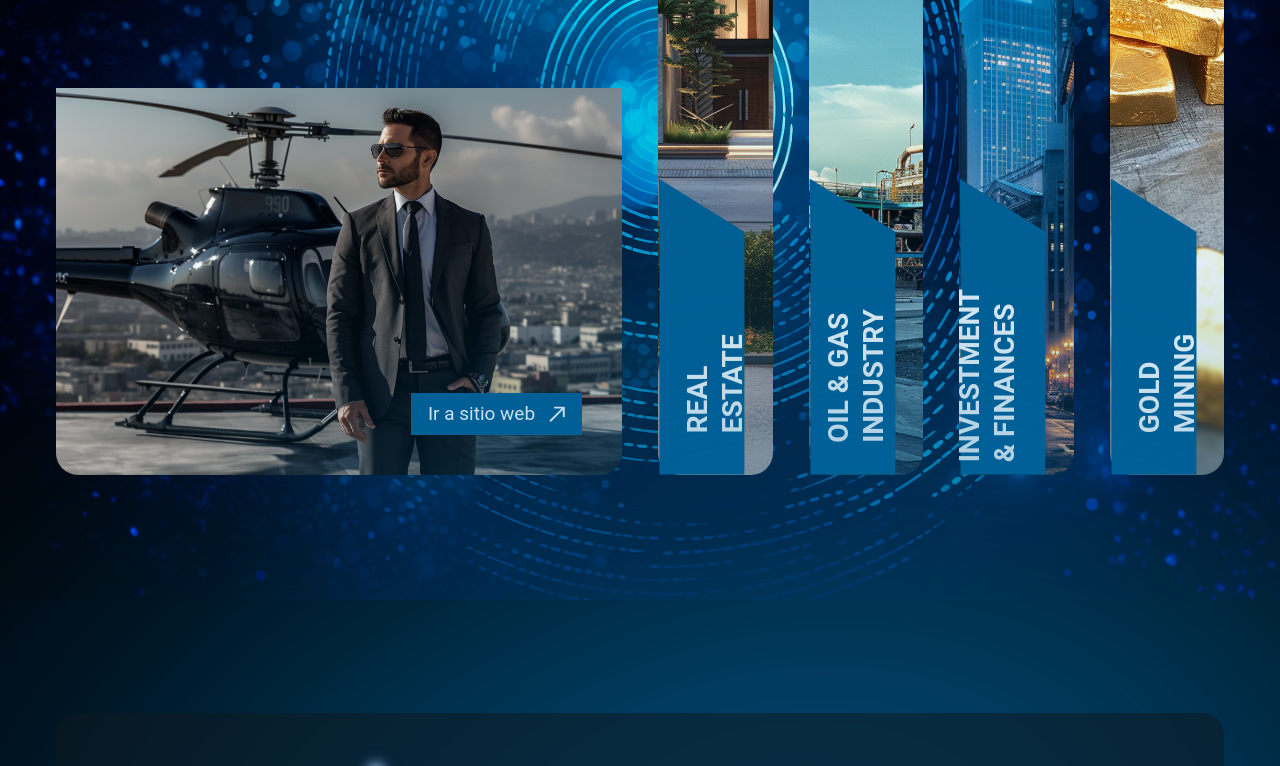
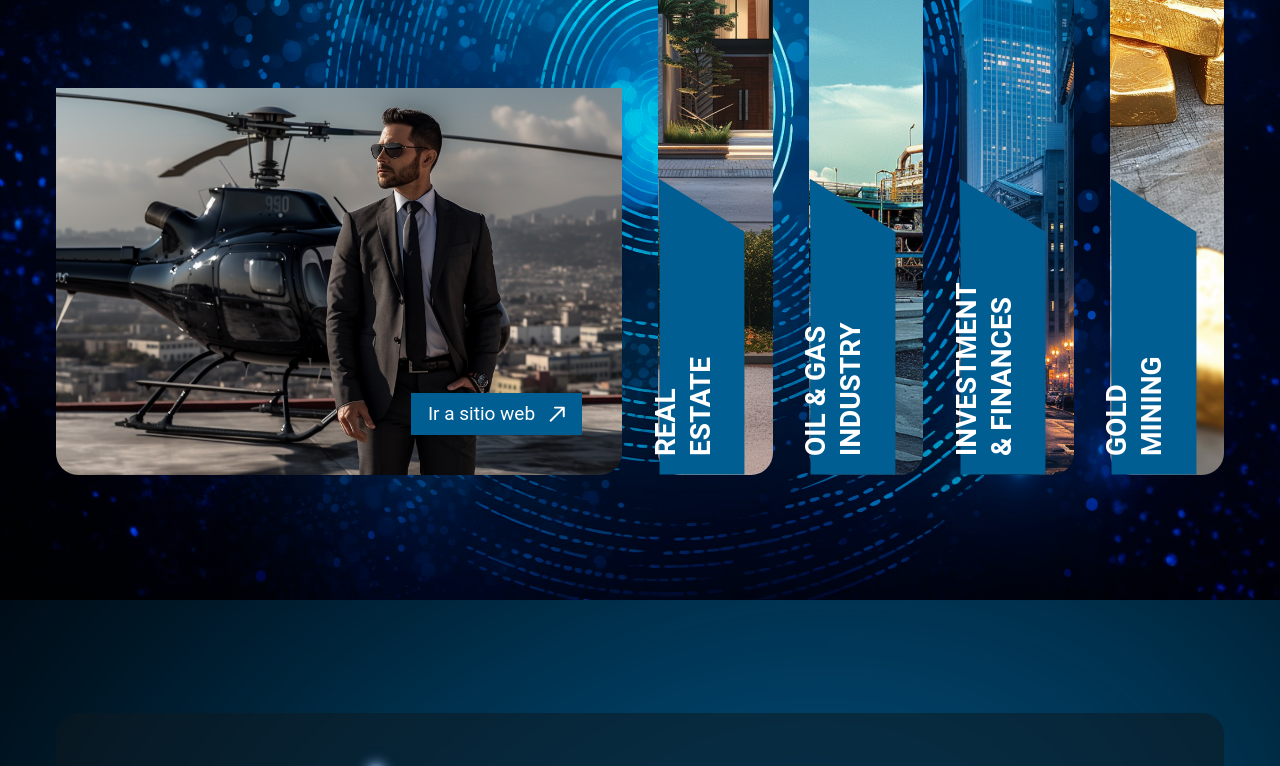
Before and after one commit to LarkinBaumann/larkinholding, a Next.js app: page / in a window 1280 px wide. Shown: the part 1747-2513 px from the top of the page. Built offline with nearby package versions, Linux system fonts and the light colour scheme.

Commit message:
Update Empresas component styles

```diff
--- a/src/components/Empresas/Empresas.jsx
+++ b/src/components/Empresas/Empresas.jsx
@@ -48,13 +48,13 @@ function Empresas() {
   const [seleccion, setSeleccion] = useState(0);
 
   return (
-    <div className="h-[1024px] w-full  text-white  relative z-0">
+    <div className="h-[1024px] w-full  text-white  relative z-20">
       <Image
         src="/images/empresas.png"
         width={1000}
         height={1000}
         alt="fondo-empresas"
-        className="w-full h-full absolute -z-20"
+        className="w-full h-full absolute -z-50"
       />
       <div className="grid grid-cols-8 w-full h-full px-14 items-center gap-9 ">
         {empresas.map((empresa, index) => (
@@ -85,7 +85,9 @@ function Empresas() {
                     alt={empresa.nombre}
                     className="w-full h-full object-cover rounded-b-[22px]"
                   />
-                  <button className="text-white w-[171px] h-[42px] absolute bg-[#005E93] bottom-10 right-10 flex justify-center items-center gap-[14px] text-[19px] font-paragraph">
+                  <button className="text-white w-[171px] h-[42px] absolute bg-[#005E93] bottom-10 right-10 cursor-pointer ">
+                    <div className=" w-full h-full flex justify-center items-center gap-[14px] text-[19px] font-paragraph cursor-pointer">
+
                     Ir a sitio web{" "}
                     <span>
                       <svg
@@ -101,6 +103,7 @@ function Empresas() {
                         />
                       </svg>
                     </span>
+                  </div>
                   </button>
                 </div>
               </div>
@@ -132,16 +135,17 @@ function Empresas() {
                 fill="#005E93"
               />
             </svg>
-
+            <div className="w-[170px] h-[80px] absolute bottom-16 right-0 text-white -rotate-90">
             <h3
               className={
                 seleccion != index
-                  ? "absolute bottom-16 right-0 text-white -rotate-90 font-header font-bold text-[28px]  uppercase leading-[35px] "
+                  ? " font-header font-bold text-[28px]  uppercase leading-[35px] "
                   : "hidden"
               }
             >
               {empresa.nombre}
             </h3>
+            </div>
           </div>
         ))}
       </div>
```
